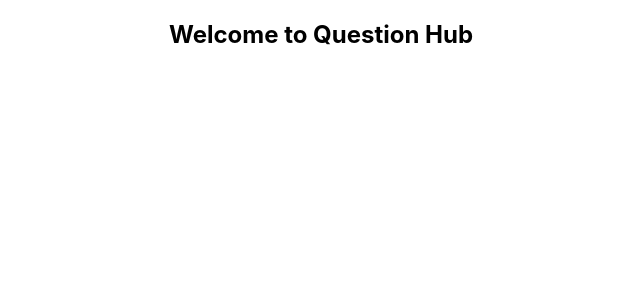
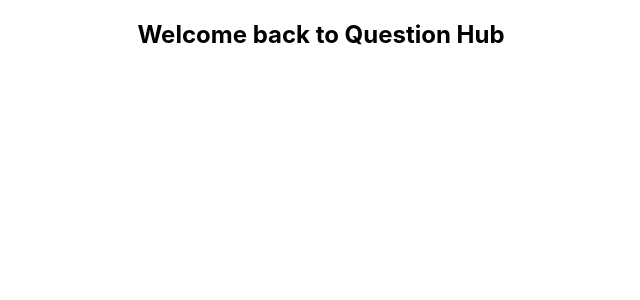
Before and after one commit to audreybozorgi/simple-question-hub, a React (Create React App) app: page /auth/login in a window 1280 px wide. Shown: the top 300 px of the page, without its empty margins (319-959 px from the left). Built offline with nearby package versions, Linux system fonts and the light colour scheme.

Commit message:
feat/register page added and update project directories

```diff
--- a/src/routes/constants/route-constants.ts
+++ b/src/constants/router/route-constants.ts
@@ -15,6 +15,10 @@
         LOGIN: {
             RELATIVE: 'login',
             ABSOLUTE: '/auth/login',
+        },
+        REGISTER: {
+            RELATIVE: 'register',
+            ABSOLUTE: '/auth/register',
         },
     },
     QUESTIONS: {
--- a/src/index.tsx
+++ b/src/index.tsx
@@ -5,7 +5,7 @@
 import { Provider } from 'react-redux'
 import { PersistGate } from 'redux-persist/integration/react';
 import { BrowserRouter } from 'react-router-dom';
-import ROUTE_CONSTANTS from './routes/constants/route-constants';
+import ROUTE_CONSTANTS from './constants/router/route-constants';
 
 const root = ReactDOM.createRoot(
   document.getElementById('root') as HTMLElement
--- a/src/layouts/AuthLayout/index.tsx
+++ b/src/layouts/AuthLayout/index.tsx
@@ -1,6 +1,5 @@
 import React from 'react';
 import { Outlet } from 'react-router-dom';
-import GeneralLayoutWrapper from '../GeneralLayoutWrapper/index';
 import styles from './AuthLayoutContent.module.scss';
 
 const AuthLayoutContent: React.FC = () => {
@@ -15,9 +14,7 @@
 
 const AuthLayout: React.FC = () => {
     return (
-        <GeneralLayoutWrapper>
-            <AuthLayoutContent />
-        </GeneralLayoutWrapper>
+        <AuthLayoutContent />
     );
 };
 
--- a/src/layouts/DashboardLayout/index.tsx
+++ b/src/layouts/DashboardLayout/index.tsx
@@ -2,7 +2,6 @@
 import styles from './DashboardLayout.module.scss';
 import { Outlet } from 'react-router-dom';
 import Header from '../HeaderLayout'
-import GeneralLayoutWrapper from '../GeneralLayoutWrapper/index';
 
 const DashboardLayoutContent: React.FC = () => {
     return (
@@ -17,9 +16,7 @@
 
 const DashboardLayout: React.FC = () => {
     return (
-        <GeneralLayoutWrapper>
-            <DashboardLayoutContent />
-        </GeneralLayoutWrapper>
+        <DashboardLayoutContent />
     );
 };
 
--- a/src/layouts/GeneralLayoutWrapper/index.tsx
+++ /dev/null
@@ -1,11 +0,0 @@
-import React, { ReactNode } from 'react';
-
-interface IGeneralLayoutWrapperProps {
-    children: ReactNode
-}
-
-const GeneralLayoutWrapper: React.FC<IGeneralLayoutWrapperProps> = ({ children }) => {
-    return <div>{children}</div>;
-};
-
-export default GeneralLayoutWrapper;
--- a/src/pages/auth/Login/index.tsx
+++ b/src/pages/auth/Login/index.tsx
@@ -3,7 +3,7 @@
 const Login: React.FC = () => {
     return (
         <div>
-            <h1>Welcome to Question Hub</h1>
+            <h1>Welcome back to Question Hub</h1>
         </div>
     );
 };
--- /dev/null
+++ b/src/pages/auth/Register/index.tsx
@@ -0,0 +1,11 @@
+import React from 'react';
+
+const Register: React.FC = () => {
+    return (
+        <div>
+            <h1>Sign up to see list of questions</h1>
+        </div>
+    );
+};
+
+export default Register;
--- a/src/routes/index.tsx
+++ b/src/routes/index.tsx
@@ -1,11 +1,12 @@
 import React, { Suspense, lazy } from 'react';
 import { Routes as RoutesWrapper, Route, Navigate } from 'react-router-dom';
-import ROUTE_CONSTANTS from './constants/route-constants';
+import ROUTE_CONSTANTS from 'src/constants/router/route-constants';
 import AuthLayout from 'src/layouts/AuthLayout';
-import DashboardLayout from '../layouts/DashboardLayout/index';
+import DashboardLayout from 'src/layouts/DashboardLayout/index';
 import InitLoading from 'src/components/App/Loading/InitLoading';
 
 const Login = Loader(lazy(() => import('src/pages/auth/Login')));
+const Register = Loader(lazy(() => import('src/pages/auth/Register')));
 const Questions = Loader(lazy(() => import('src/pages/Questions')));
 
 function Loader(Component: any) {
@@ -26,6 +27,7 @@
             <Route path={ROUTE_CONSTANTS.AUTH.ROOT.RELATIVE} element={<AuthLayout />}>
                 <Route path="" element={<Navigate to={ROUTE_CONSTANTS.AUTH.LOGIN.RELATIVE} />} />
                 <Route path={ROUTE_CONSTANTS.AUTH.LOGIN.RELATIVE} element={<Login />} />
+                <Route path={ROUTE_CONSTANTS.AUTH.REGISTER.RELATIVE} element={<Register />} />
             </Route>
             <Route path={ROUTE_CONSTANTS.QUESTIONS.ROOT.RELATIVE} element={<DashboardLayout />}>
                 <Route path="" element={<Navigate to={ROUTE_CONSTANTS.QUESTIONS.ROOT.ABSOLUTE} />} />
```
Also changed, not shown: src/components/App/authentication/AuthForm/index.tsx (added, +13 -0 lines), src/components/App/authentication/AuthForm/AuthForm.module.scss (added).
